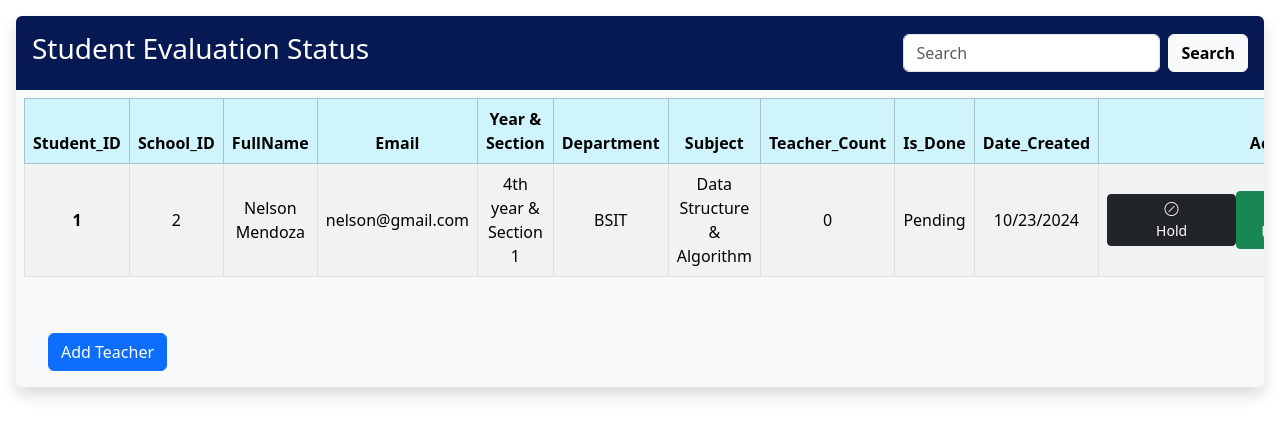
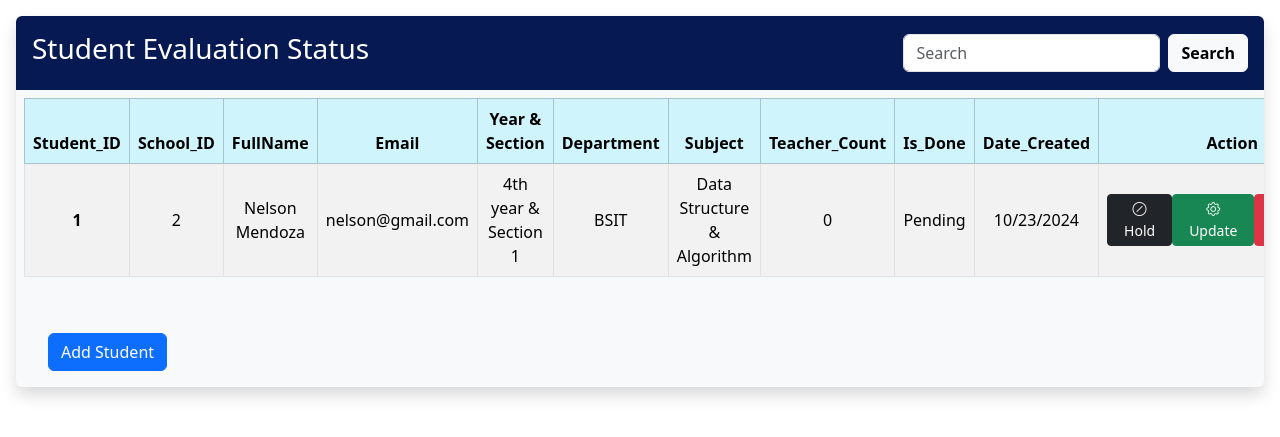
Before and after one commit to Hiiex09/final_capstone, a PHP site: page /admin/student_table.php in a window 1280 px wide. Shown: the top 437 px of the page. Run offline with PHP 8.4, Linux system fonts and the light colour scheme.

Commit message:
changes in button action

```diff
--- a/admin/student_table.php
+++ b/admin/student_table.php
@@ -58,12 +58,12 @@
                 <td>
                   <div class="d-flex justify-content-between align-items-center">
                   <div>
-                    <a href="#" class="btn btn-sm btn-dark px-5 text-white"><i class="bi bi-slash-circle"></i> Hold</a>
+                    <a href="#" class="btn btn-sm btn-dark px-3 text-white"><i class="bi bi-slash-circle"></i> Hold</a>
                   </div>
                   <div>
                      <!-- Button trigger modal -->
-                      <button type="button" class="btn btn-sm btn-success px-4 fs-6 " data-bs-toggle="modal" data-bs-target="#updateTeacher">
-                      <i class="bi bi-gear px-1 fs-6"></i> Update
+                      <button type="button" class="btn btn-sm btn-success px-3" data-bs-toggle="modal" data-bs-target="#updateTeacher">
+                      <i class="bi bi-gear"></i> Update
                       </button>
 
                       <!-- Modal -->
@@ -124,7 +124,7 @@
       <div class="container-full m-3 p-3">
         <!-- Button trigger modal -->
         <button type="button" class="btn btn-primary" data-bs-toggle="modal" data-bs-target="#addTeacher">
-          Add Teacher
+          Add Student
         </button>
 
         <!-- Modal -->
```
